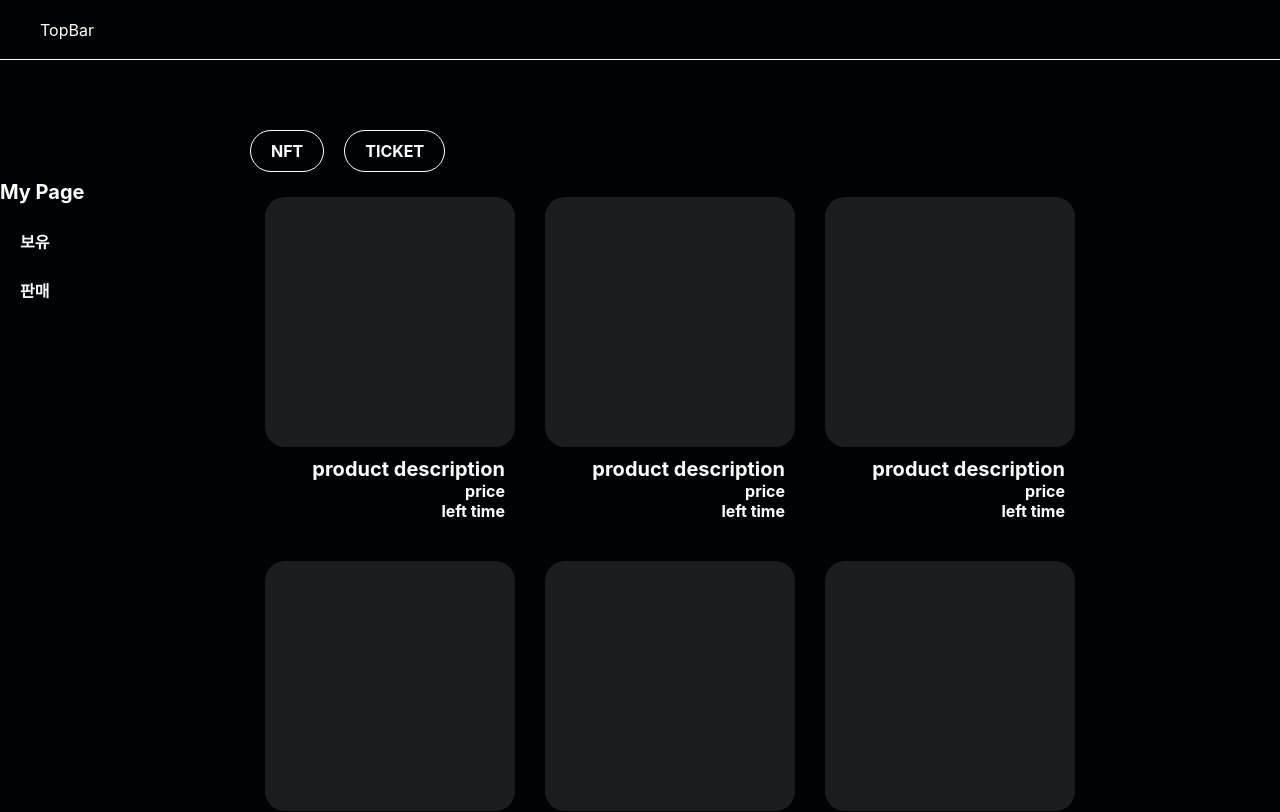
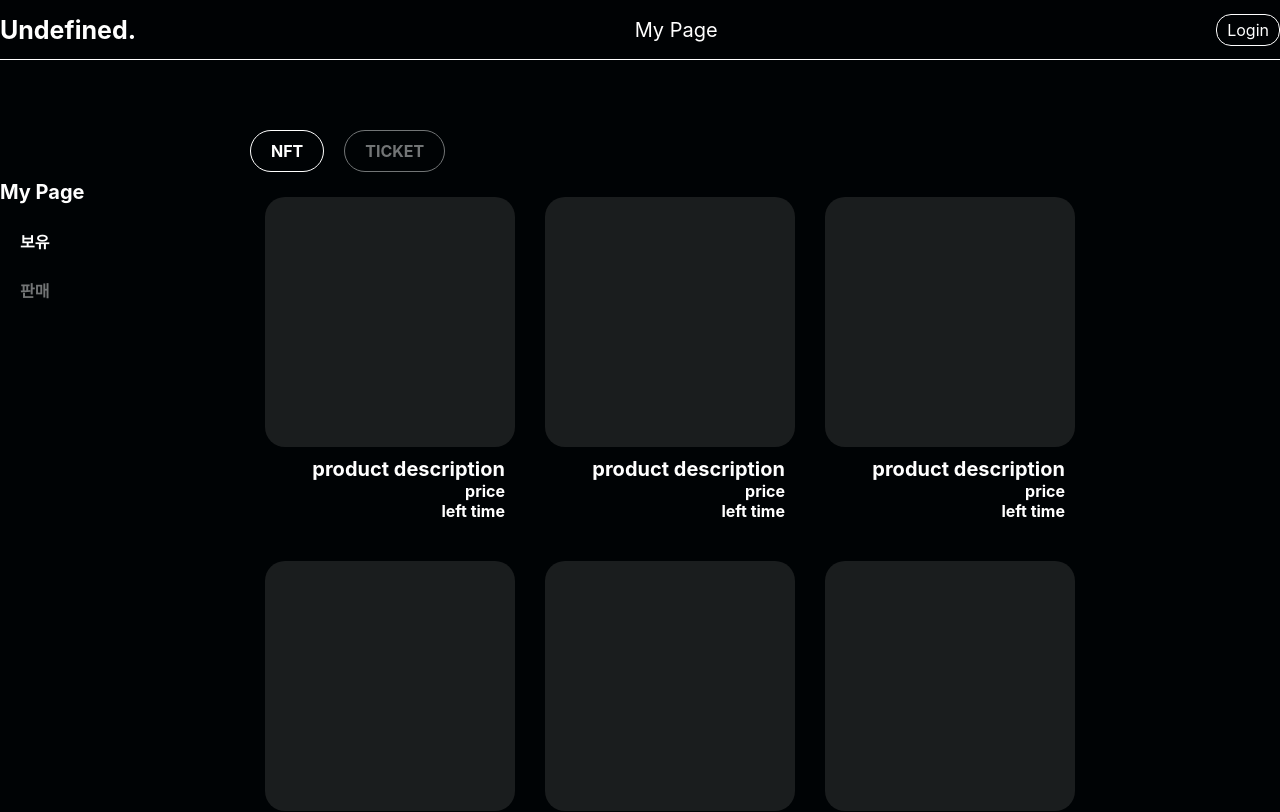
Before and after one commit to TeTedo/NFT_lottery, a React (Create React App) app in the folder front/: page /mypage in a window 1280 px wide. Shown: the top 812 px of the page. Built offline with nearby package versions, Linux system fonts and the light colour scheme.

Commit message:
외적인 부분 추가

```diff
--- a/front/src/components/Common/ProductCard/index.js
+++ b/front/src/components/Common/ProductCard/index.js
@@ -1,9 +1,12 @@
+import { useNavigation } from "hooks/useNavigation";
 import { Card } from "./styles";
 
 export default function ProductCard() {
+  const { goToDetail } = useNavigation();
+
   return (
     <>
-      <Card.Container>
+      <Card.Container onClick={() => goToDetail(1)}>
         <Card.Img />
         <Card.Contents>
           <Card.Title>product description</Card.Title>
--- a/front/src/components/Main/ProductClosingItem/styles.js
+++ b/front/src/components/Main/ProductClosingItem/styles.js
@@ -23,6 +23,7 @@ const Contents = {
       background: #fff3;
     }
   `,
+
 };
 
 export { Contents };
--- a/front/src/components/Main/ProductRecommendationItem/index.js
+++ b/front/src/components/Main/ProductRecommendationItem/index.js
@@ -1,7 +1,9 @@
 import { Box } from "@mui/material";
 import { Contents, NFT } from "./styles";
+import { useNavigation } from "hooks/useNavigation";
 
 export default function ProductRecommendationItem() {
+  const { goToDetail } = useNavigation();
   return (
     <Contents.Container>
       <Contents.Title>인기 / 추천</Contents.Title>
@@ -32,7 +34,7 @@ export default function ProductRecommendationItem() {
               <NFT.Box.Time>147일 17시간</NFT.Box.Time>
               <NFT.Box.Text>남음</NFT.Box.Text>
             </Box>
-            <NFT.Box.Button>BUY</NFT.Box.Button>
+            <NFT.Box.Button onClick={() => goToDetail()}>BUY</NFT.Box.Button>
           </NFT.Box.Container>
         </NFT.Contents>
         <NFT.Img />
--- a/front/src/components/TopBar/TopBar.js
+++ b/front/src/components/TopBar/TopBar.js
@@ -1,8 +1,20 @@
 import React from "react";
-import { TopBarContainer } from "./styles";
+import { Contents } from "./styles";
+import { useNavigation } from "hooks/useNavigation";
 
 export function TopBar() {
-  return <TopBarContainer>TopBar</TopBarContainer>;
+  const { goToHome, goToMyPage } = useNavigation();
+  return (
+    <Contents.Container>
+      <Contents.Content>
+        <Contents.Logo onClick={goToHome}>Undefined.</Contents.Logo>
+        <Contents.TitleContainer>
+          <Contents.Title onClick={goToMyPage}>My Page</Contents.Title>
+        </Contents.TitleContainer>
+        <Contents.Login>Login</Contents.Login>
+      </Contents.Content>
+    </Contents.Container>
+  );
 }
 
 export default TopBar;
--- a/front/src/components/TopBar/styles.js
+++ b/front/src/components/TopBar/styles.js
@@ -1,6 +1,7 @@
 import styled from "styled-components";
 
-const TopBarContainer = styled.div`
+const Contents = {
+  Container: styled.div`
     position: fixed;
     box-sizing: border-box;
     width: 100%;
@@ -9,12 +10,43 @@ const TopBarContainer = styled.div`
     flex-direction: row;
     justify-content: space-between;
     align-items: center;
-  padding: 8px 40px 8px 40px;
+    /* padding: 8px 40px 8px 40px; */
     background-color: rgba(0, 0, 0, 0.1);
     align-content: center;
+    justify-content: center;
     flex-wrap: nowrap;
     color: #fff;
     border-bottom: 1px solid #fff;
-`;
+  `,
+  Content: styled.div`
 
-export { TopBarContainer };
+    width: 1400px;
+    display: flex;
+    align-items: center;
+    justify-content: space-between;
+    /* gap: 130px; */
+  `,
+  Logo: styled.div`
+    font-size: 25px;
+    font-weight: bold;
+    color: #fff;
+    cursor: pointer;
+  `,
+  TitleContainer: styled.div`
+    display: flex;
+    gap: 100px;
+  `,
+
+  Title: styled.div`
+    font-size: 20px;
+    cursor: pointer;
+  `,
+  Login: styled.div`
+  border: 1px solid #fff;
+  padding: 5px 10px 5px 10px;
+  border-radius: 15px;
+  cursor: pointer;
+  `
+};
+
+export { Contents };
--- /dev/null
+++ b/front/src/hooks/useNavigation.js
@@ -0,0 +1,21 @@
+import { useNavigate } from "react-router-dom";
+
+export function useNavigation() {
+  const navigate = useNavigate();
+
+  function goToHome() {
+    navigate("/");
+  }
+  function goToDetail(id) {
+    navigate(`/detail/${id}`);
+  }
+  function goToMyPage(id) {
+    navigate(`/mypage`);
+  }
+
+  return {
+    goToHome,
+    goToDetail,
+    goToMyPage,
+  };
+}
--- a/front/src/pages/MyPage/index.js
+++ b/front/src/pages/MyPage/index.js
@@ -1,21 +1,48 @@
-import React from "react";
-import { Container, Contents , Left,Right} from "./styles";
+import React, { useState } from "react";
+import { Container, Contents, Left, Right } from "./styles";
 import ProductList from "components/Main/ProductList";
 
 function MyPage() {
+  const [value, setValue] = useState(true);
+  const [NFTValue, setNFTValue] = useState(true);
+  function SellHandler() {
+    setValue(false);
+  }
+  function HoldingHandler() {
+    setValue(true);
+  }
+  function NFTHandler() {
+    setNFTValue(true);
+  }
+  function TicketHandler() {
+    setNFTValue(false);
+  }
+
   return (
     <>
       <Container>
         <Contents.Container>
           <Left.Container>
             <Left.Title>My Page</Left.Title>
-                  <Left.Content>보유</Left.Content>
-                  <Left.Content>판매</Left.Content>
+            <Left.Content name="holding" value={value} onClick={HoldingHandler}>
+              보유
+            </Left.Content>
+            <Left.Content name="sell" value={value} onClick={SellHandler}>
+              판매
+            </Left.Content>
           </Left.Container>
           <Right.Container>
             <Right.Menu>
-                      <Right.Item>NFT</Right.Item>
-                      <Right.Item>TICKET</Right.Item>
+              <Right.Item name="NFT" value={NFTValue} onClick={NFTHandler}>
+                NFT
+              </Right.Item>
+              <Right.Item
+                name="TICKET"
+                value={NFTValue}
+                onClick={TicketHandler}
+              >
+                TICKET
+              </Right.Item>
             </Right.Menu>
             <ProductList />
           </Right.Container>
--- a/front/src/pages/MyPage/styles.js
+++ b/front/src/pages/MyPage/styles.js
@@ -24,29 +24,31 @@ const Contents = {
     border: 1px solid white;
   `,
 };
-const Left ={
-  Container : styled.div`
-
+const Left = {
+  Container: styled.div`
     width: 250px;
     height: 100%;
     display: flex;
     flex-direction: column;
     gap: 25px;
   `,
-  Title : styled.div`
+  Title: styled.div`
     margin-top: 50px;
     color: ${colors.white};
     font-size: 20px;
   `,
-  Content : styled.div`
+  Content: styled.div`
     margin-left: 20px;
-  color: ${colors.white};
+    color: ${(props) => {
+      if (props.name === "holding" && props.value) return colors.white;
+      if (props.name === "sell" && !props.value) return colors.white;
+      return colors.dark_grey;
+    }};
+    cursor: pointer;
     font-size: 16px;
-  `
-
-
-}
-const Right ={
+  `,
+};
+const Right = {
   Container: styled.div`
     height: 100%;
     flex: 1;
@@ -57,12 +59,22 @@ const Right ={
     padding-bottom: 25px;
   `,
   Item: styled.div`
+    cursor: pointer;
     font-size: 16px;
-  border: 1px solid white;
+    border: 1px solid
+      ${(props) => {
+        if (props.name === "NFT" && props.value) return colors.white;
+        if (props.name === "TICKET" && !props.value) return colors.white;
+        return colors.dark_grey;
+      }};
     padding: 10px 20px;
     border-radius: 30px;
-  color: ${colors.white};
-  `
-}
+    color: ${(props) => {
+      if (props.name === "NFT" && props.value) return colors.white;
+      if (props.name === "TICKET" && !props.value) return colors.white;
+      return colors.dark_grey;
+    }};
+  `,
+};
 
-export { Container, Contents , Left, Right};
+export { Container, Contents, Left, Right };
--- a/front/src/pages/globalStyles.js
+++ b/front/src/pages/globalStyles.js
@@ -8,5 +8,6 @@ export const background = {
 export const colors = {
   white: "#fff",
   grey: "#49504d",
+  dark_grey: "#727576",
   purple: "#7900e9",
 };
```
Lines whose indentation alone changed are shown as unchanged.
